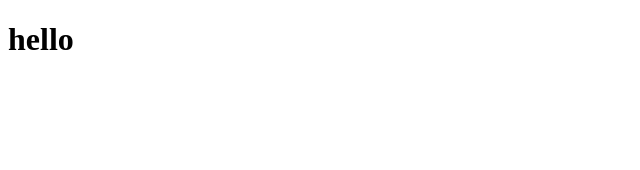
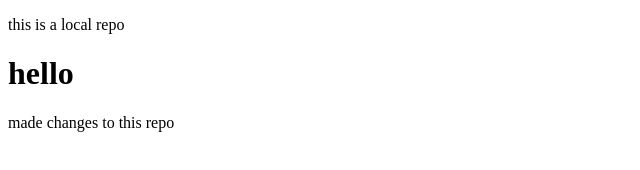
Before and after one commit to TarunDora/LocalRepo, a plain HTML site: page index.html in a window 1280 px wide. Shown: the whole page, without its empty margins (0-640 px from the left). Drawn offline with Linux system fonts and the light colour scheme.

Commit message:
made changes to the html file

```diff
--- a/index.html
+++ b/index.html
@@ -6,6 +6,8 @@
     <title>Document</title>
 </head>
 <body>
+    <p>this is a local repo</p>
     <h1>hello</h1>
+    <p>made changes to this repo</p>
 </body>
 </html>
```
